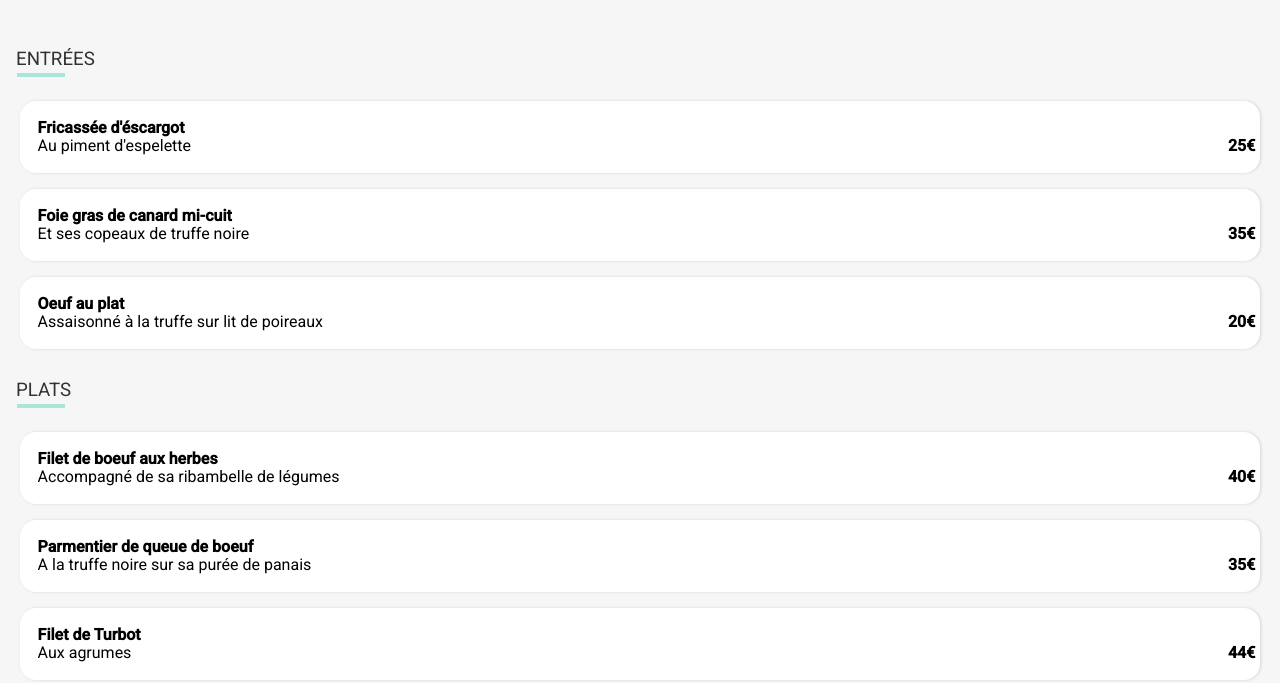
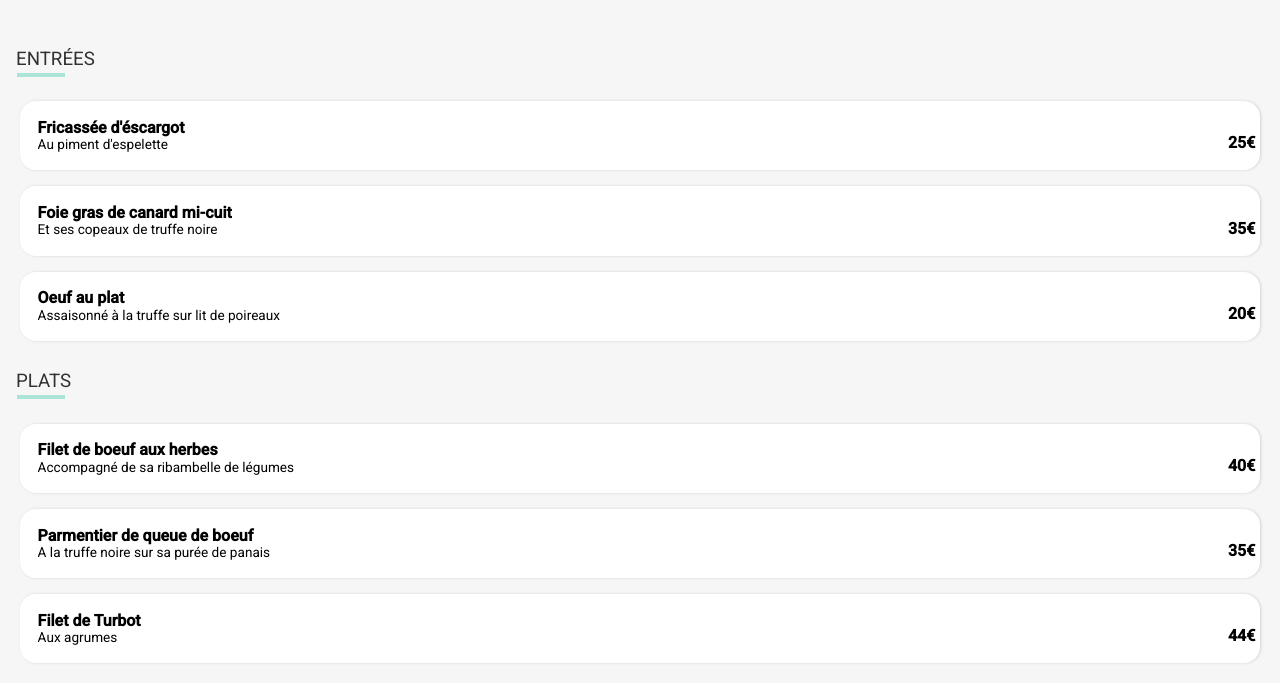
Before and after one commit to Antarcy/Projet-3, a website: page menus/menu-1.html in a window 1280 px wide. Shown: the part 296-979 px from the top of the page. Drawn offline with Linux system fonts and the light colour scheme; a web font is replaced by a local one.

Commit message:
font size

```diff
--- a/sass/styles.css
+++ b/sass/styles.css
@@ -312,6 +312,11 @@
   white-space: nowrap;
   text-overflow: ellipsis;
 }
+
+.menu_plats .pres_plats_desc p{
+font-size: 0.85rem;
+}
+
 .menu_plats .menu-prix_check {
   background-color: #99e2d0;
   border-radius: 0 1rem 1rem 0;
```
